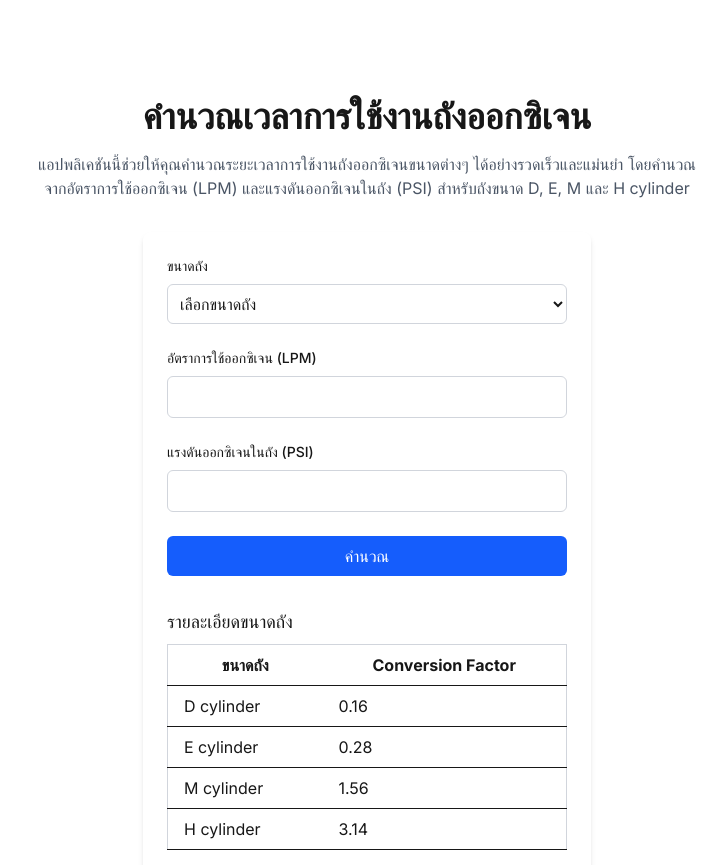
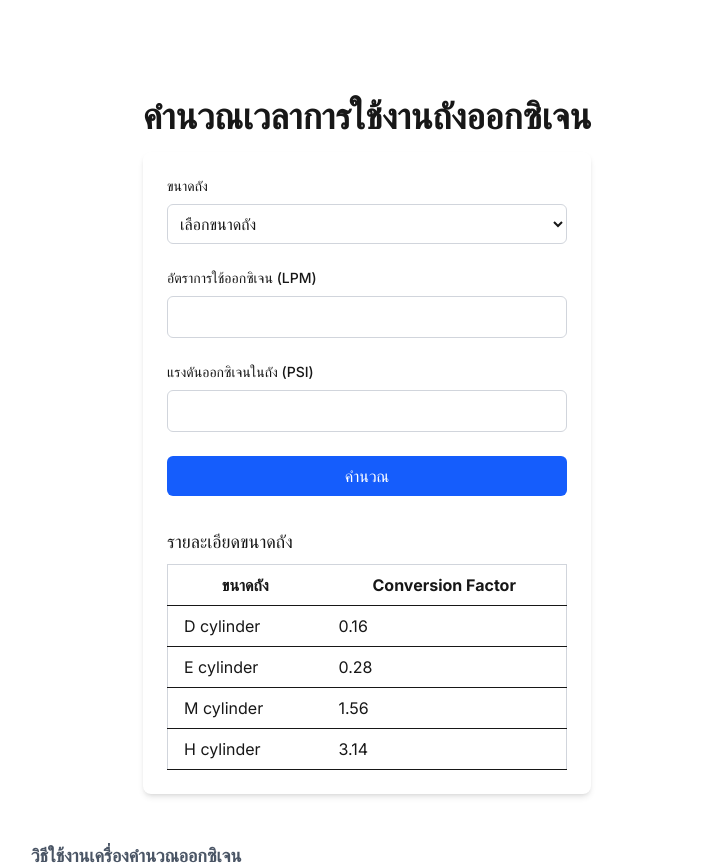
Before and after one commit to nucrasenaa/oxygen-calculator, a Next.js app: page / in a window 1280 px wide. Shown: the top 865 px of the page, without its empty margins (273-1000 px from the left). Built offline with nearby package versions, Linux system fonts and the light colour scheme.

Commit message:
fix remove desc top

```diff
--- a/src/app/page.tsx
+++ b/src/app/page.tsx
@@ -25,10 +25,10 @@
         <h1 className="text-2xl md:text-4xl font-bold text-center mb-4">
           คำนวณเวลาการใช้งานถังออกซิเจน
         </h1>
-        <p className="text-center text-gray-600 mb-8 max-w-2xl">
+        {/* <p className="text-center text-gray-600 mb-8 max-w-2xl">
           แอปพลิเคชันนี้ช่วยให้คุณคำนวณระยะเวลาการใช้งานถังออกซิเจนขนาดต่างๆ ได้อย่างรวดเร็วและแม่นยำ
           โดยคำนวณจากอัตราการใช้ออกซิเจน (LPM) และแรงดันออกซิเจนในถัง (PSI) สำหรับถังขนาด D, E, M และ H cylinder
-        </p>
+        </p> */}
 
         <Suspense fallback={<div>Loading...</div>}>
           <OxygenCalculatorWithParams />
```
